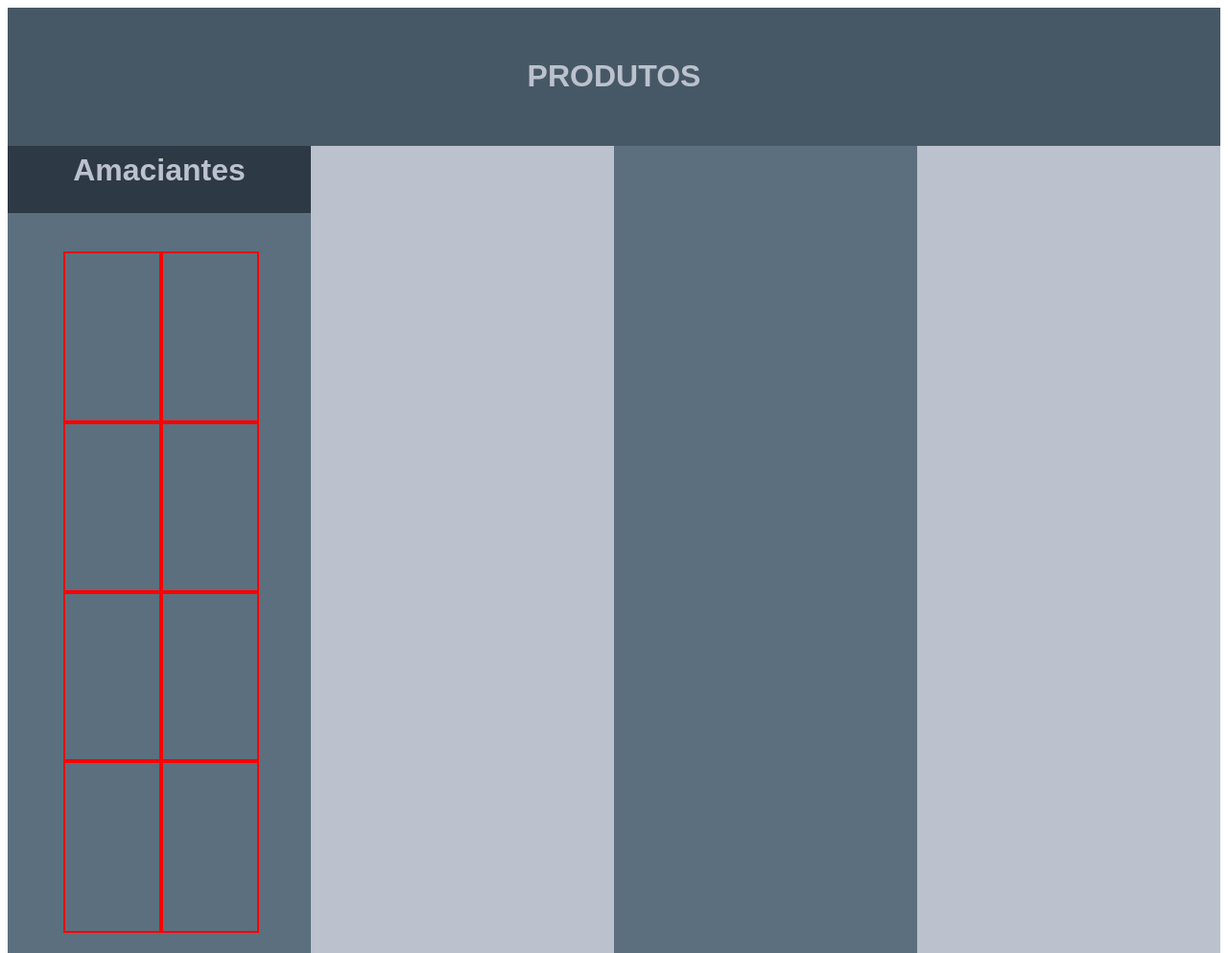
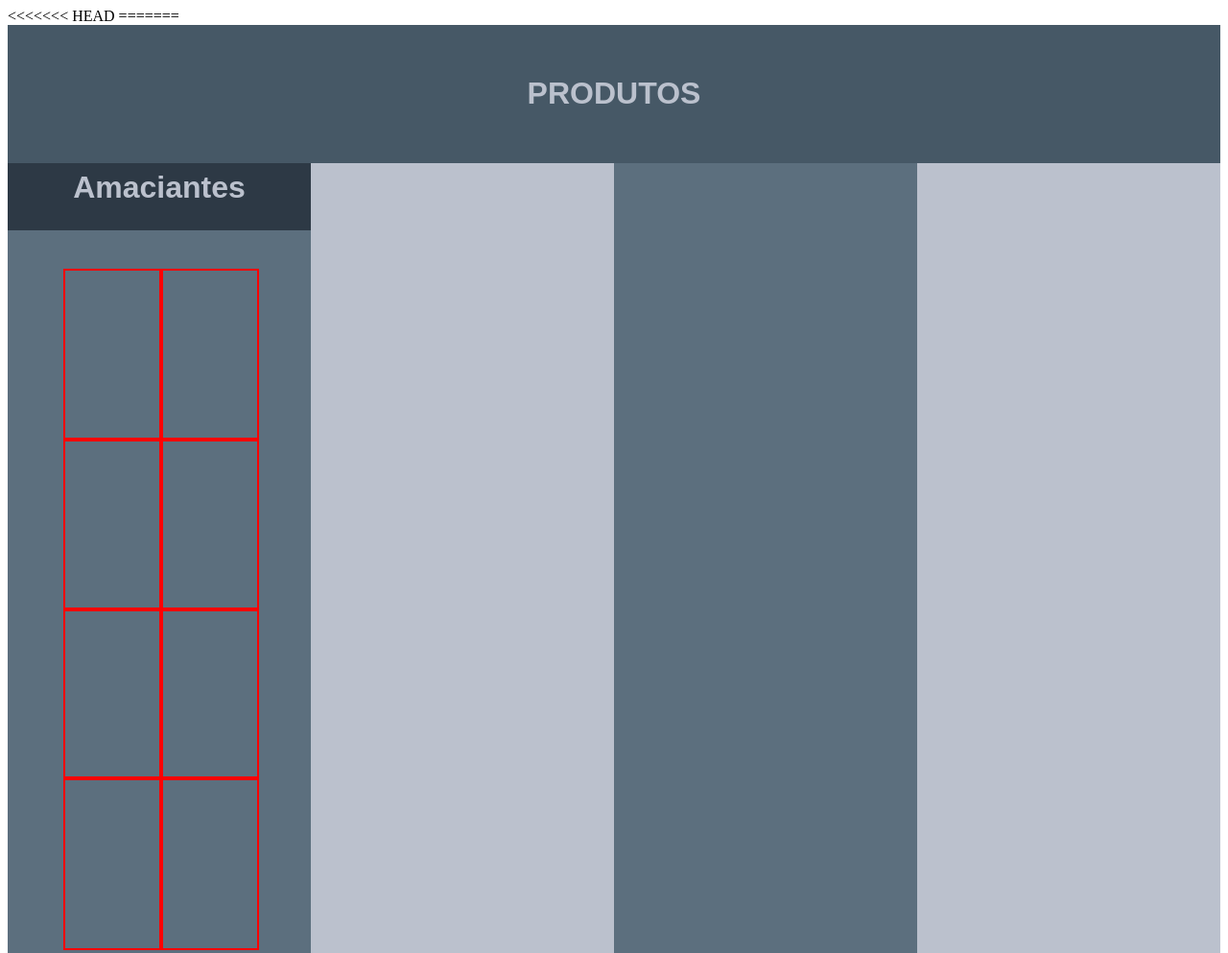
Before and after one commit to HuannAnd/Trabalho_tcc, a plain HTML site: page main.html in a window 1280 px wide. Shown: the top 993 px of the page at 96% size. Drawn offline with Linux system fonts and the light colour scheme.

```diff
--- a/main.html
+++ b/main.html
@@ -8,6 +8,9 @@
     <title>Document</title>
 </head>
 <body>
+<<<<<<< HEAD
+
+=======
     <div class="main-exposed">
         <div class="products-tittle">
             <h5>PRODUTOS</h5>
@@ -33,5 +36,6 @@
             <div></div>
         </div>
     </div>
+>>>>>>> eb13e66243efed49e91c2fa177d12a7c0da0d548
 </body>
 </html>
```
